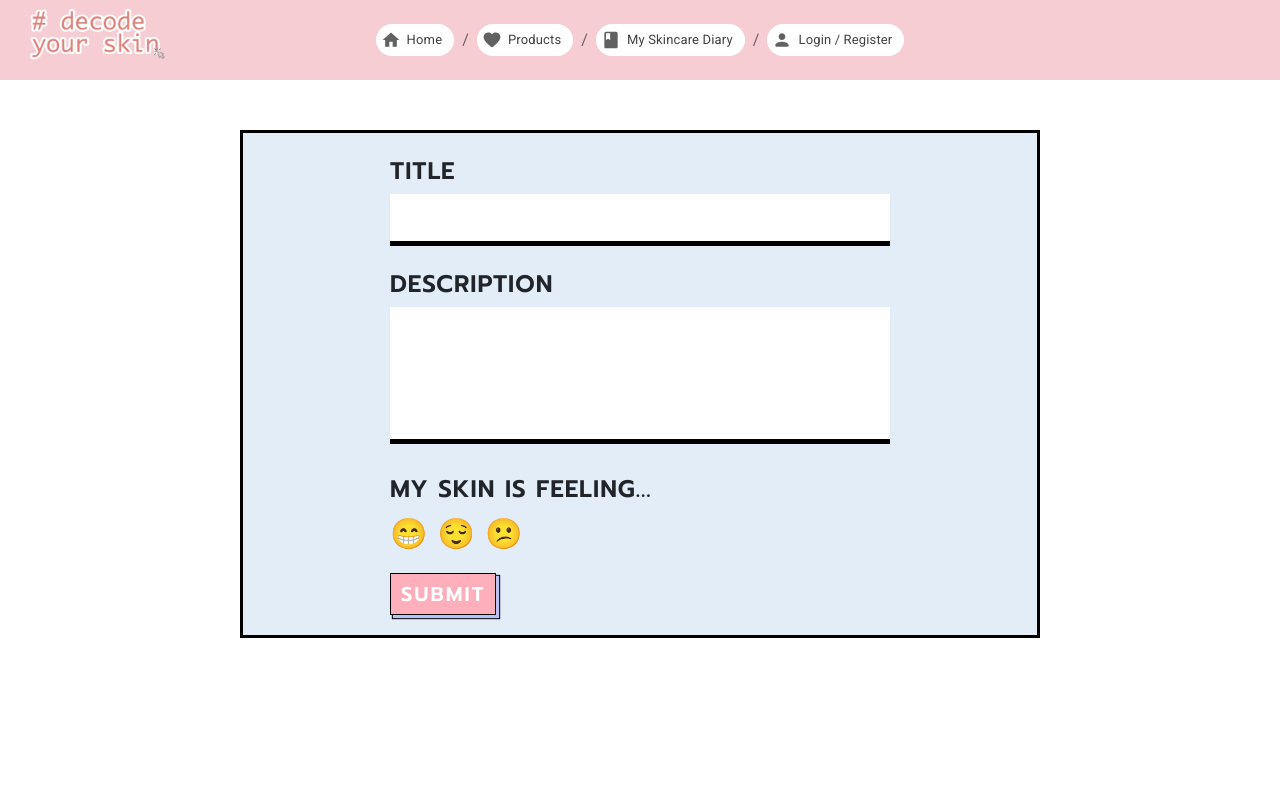
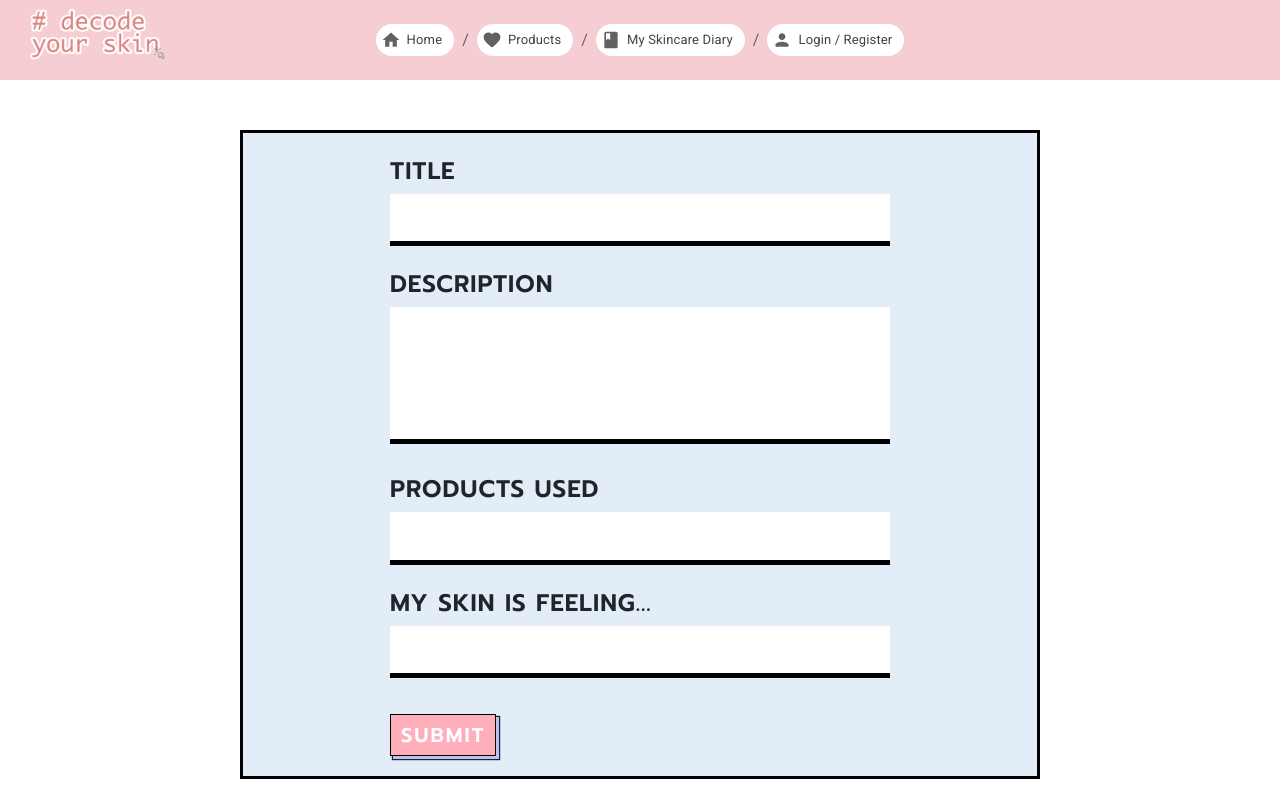
Before and after one commit to minzzelo/decode-your-skin-frontend, a React (Create React App) app: page /diary/createPost in a window 1280 px wide. Built offline with nearby package versions, Linux system fonts and the light colour scheme; the HTML template or start-up script is replaced by a standard one.

Commit message:
Add form handler for skin condition, products

```diff
--- a/package.json
+++ b/package.json
@@ -5,7 +5,7 @@
   "dependencies": {
     "@material-ui/core": "^4.10.2",
     "@material-ui/icons": "^4.9.1",
-    "@material-ui/lab": "^4.0.0-alpha.54",
+    "@material-ui/lab": "^4.0.0-alpha.56",
     "@testing-library/jest-dom": "^4.2.4",
     "@testing-library/react": "^9.3.2",
     "@testing-library/user-event": "^7.1.2",
--- a/src/components/diary/createPost.jsx
+++ b/src/components/diary/createPost.jsx
@@ -7,10 +7,10 @@ export class CreatePost extends React.Component {
   constructor(props) {
     super(props);
     this.state = {
-      user: this.props.user,
-      date: "",
+      user: props.user,
       title: "",
       description: "",
+      products: "",
       skin_condition: "",
       error: "",
     };
@@ -33,9 +33,10 @@ export class CreatePost extends React.Component {
 
     const newPost = {
       user: this.state.user,
-      date: new Date(),
       title: this.state.title,
       description: this.state.description,
+      products: this.state.products,
+      skin_condition: this.state.skin_condition,
     };
 
     //createPost
@@ -75,22 +76,20 @@ export class CreatePost extends React.Component {
                 onChange={this.handleChange}
                 required
               />
-              <label htmlFor="skin-condition">My skin is feeling...</label>
-              <div className="emoji-selector">
-                <span role="img" aria-label="good" className="emoji-button">
-                  😁
-                </span>
-                <span
-                  role="img"
-                  aria-label="satisfied"
-                  className="emoji-button"
-                >
-                  😌
-                </span>
-                <span role="img" aria-label="meh" className="emoji-button">
-                  😕
-                </span>
-              </div>
+              <label htmlFor="products">Products used</label>
+              <input
+                type="text"
+                name="products"
+                onChange={this.handleChange}
+                required
+              />
+              <label htmlFor="skin_condition">My skin is feeling...</label>
+              <input
+                type="text"
+                name="skin_condition"
+                onChange={this.handleChange}
+                required
+              />
             </div>
             <button type="submit">Submit</button>
           </form>
--- a/src/components/diary/feed.jsx
+++ b/src/components/diary/feed.jsx
@@ -13,6 +13,7 @@ export function Feed(props) {
   const [posts, setPosts] = useState(null);
 
   function getPosts() {
+    console.log(user);
     axios
       .post("http://localhost:5000/post/getPost", { user: user })
       .then((res) => {
@@ -23,6 +24,8 @@ export function Feed(props) {
               id: post._id,
               title: post.title,
               description: post.description,
+              products: post.products,
+              skin_condition: post.skin_condition,
             }))
           );
         }
@@ -62,6 +65,8 @@ export function Feed(props) {
                 <>
                   <h2>{post.title}</h2>
                   <p>{post.description}</p>
+                  <p>{post.products}</p>
+                  <p>{post.skin_condition}</p>
                   <IconButton
                     aria-label="delete"
                     onClick={() => deletePost(post.id)}
@@ -75,12 +80,26 @@ export function Feed(props) {
           </div>
         );
       } else {
-        return <div className="feed">You have yet to create any post!</div>;
+        return (
+          <div className="feed">
+            You have yet to create any post!
+            <Link
+              to={props.location.pathname + "/createPost"}
+              style={{ width: "fit-content", alignSelf: "flex-end" }}
+            >
+              <button className="create-post-btn">create post</button>
+            </Link>
+          </div>
+        );
       }
     } else {
       return null;
     }
   };
 
-  return <PostLog />;
+  if (user) {
+    return <PostLog />;
+  } else {
+    return <h1>Please log in</h1>;
+  }
 }
```
Also changed, not shown: 1 other file (tests, documents, lock files or other folders).
